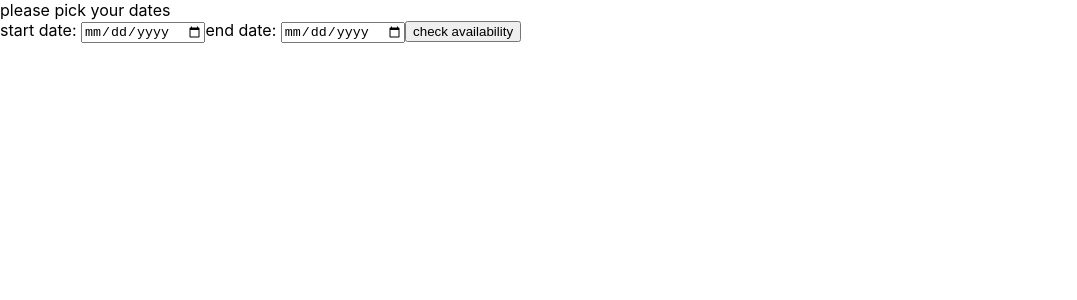
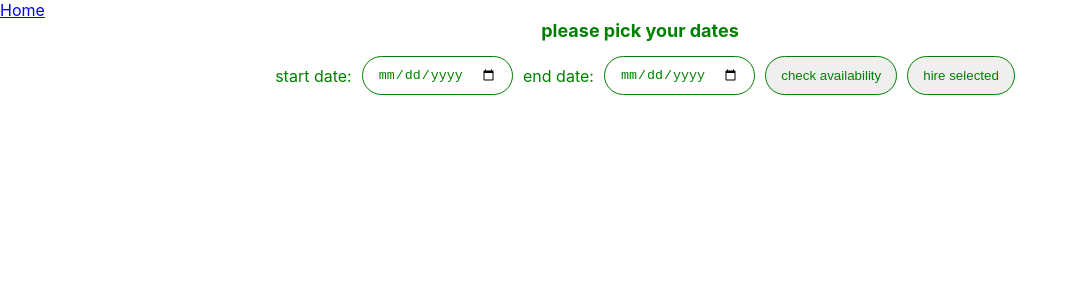
Before and after one commit to adojcinovic/hire-developer, a React (Create React App) app: page /hire_developer in a window 1280 px wide. Shown: the top 300 px of the page, without its empty margins (0-1077 px from the left). Built offline with nearby package versions, Linux system fonts and the light colour scheme; no server answers.

Commit message:
some functionality added

```diff
--- a/src/components/Available_dev/Available_dev.css
+++ b/src/components/Available_dev/Available_dev.css
@@ -3,7 +3,19 @@
   align-items: center;
   border: 1px green solid;
   padding: 10px;
+  margin: 10px 50px;
 }
+.available .info {
+  display: flex;
+  justify-content: space-evenly;
+  align-items: center;
+  flex-grow: 1;
+}
+
 .available .name {
-  font-size: 24px;
+  font-weight: bold;
 }
+.available img {
+  border-radius: 50%;
+  width: 100px;
+}
--- a/src/components/Available_dev/Available_dev.jsx
+++ b/src/components/Available_dev/Available_dev.jsx
@@ -2,18 +2,29 @@ import "./Available_dev.css";
 
 const Available_dev = (props) => {
   const { availableDevelopers } = props;
-  console.log(availableDevelopers);
 
   return availableDevelopers.map((developer) => {
     return (
       <div className="available">
         <img src={developer.profile_pic} alt="avatar" />
-        <p className="name">Name: {developer.name}</p>
-        <p>email: {developer.email?.toLowerCase()}</p>
-        <p>Price: ${developer.price}</p>
-        <p>Language: {developer.language}</p>
-        <p>Location: {developer.location}</p>
-        <p>Technology: {developer.technology}</p>
+        <div className="info">
+          <p className="name">{developer.name}</p>
+          <a href={`mailto: ${developer.email?.toLowerCase()}`}>
+            {developer.email.toLowerCase()}
+          </a>
+          <p>Price: ${developer.price}</p>
+          <p>Language: {developer.language}</p>
+          <p>Location: {developer.location}</p>
+          <p>Technology: {developer.technology}</p>
+          <input
+            type="checkbox"
+            name="hired"
+            id="hired"
+            onClick={(event) => {
+              console.log(event.target.checked);
+            }}
+          />
+        </div>
       </div>
     );
   });
--- a/src/pages/Hire_developer/Hire_developer.css
+++ b/src/pages/Hire_developer/Hire_developer.css
@@ -0,0 +1,44 @@
+.available-developers {
+  display: flex;
+  width: 100%;
+  flex-wrap: wrap;
+  flex-direction: column;
+}
+.hire-header {
+  text-align: center;
+  font-size: 18px;
+  padding-bottom: 15px;
+  font-weight: 700;
+  color: green;
+}
+.top {
+  display: flex;
+  flex-direction: column;
+  justify-content: space-around;
+}
+
+.top .dates {
+  display: flex;
+  justify-content: space-around;
+}
+.top .dates label {
+  padding-top: 10px;
+  color: green;
+  margin-left: 10px;
+}
+.top .dates input {
+  color: green;
+  cursor: pointer;
+  border-radius: 20px;
+  border: 1px solid green;
+  padding: 10px 15px;
+  margin-left: 10px;
+}
+.top .dates button {
+  color: green;
+  cursor: pointer;
+  border-radius: 20px;
+  border: 1px solid green;
+  padding: 10px 15px;
+  margin-left: 10px;
+}
--- a/src/pages/Hire_developer/Hire_developer.jsx
+++ b/src/pages/Hire_developer/Hire_developer.jsx
@@ -1,6 +1,7 @@
 import "./Hire_developer.css";
 import moment from "moment";
 import { useState, useContext } from "react";
+import { Link } from "react-router-dom";
 import { developersContext } from "../../App";
 import Available_dev from "../../components/Available_dev/Available_dev";
 
@@ -38,7 +39,11 @@ const Hire_developer = () => {
 
   return (
     <>
+      <Link to="/">Home</Link>
+      <div className="hire-header">
         <div>please pick your dates</div>
+      </div>
+      <div className="top">
         <div className="dates">
           <label htmlFor="startDate">start date: </label>
           <input
@@ -67,6 +72,8 @@ const Hire_developer = () => {
           >
             check availability
           </button>
+          <button>hire selected</button>
+        </div>
         {availableDevelopers.length > 0 && (
           <div className="available-developers">
             <Available_dev availableDevelopers={availableDevelopers} />
```
Lines whose indentation alone changed are shown as unchanged.
